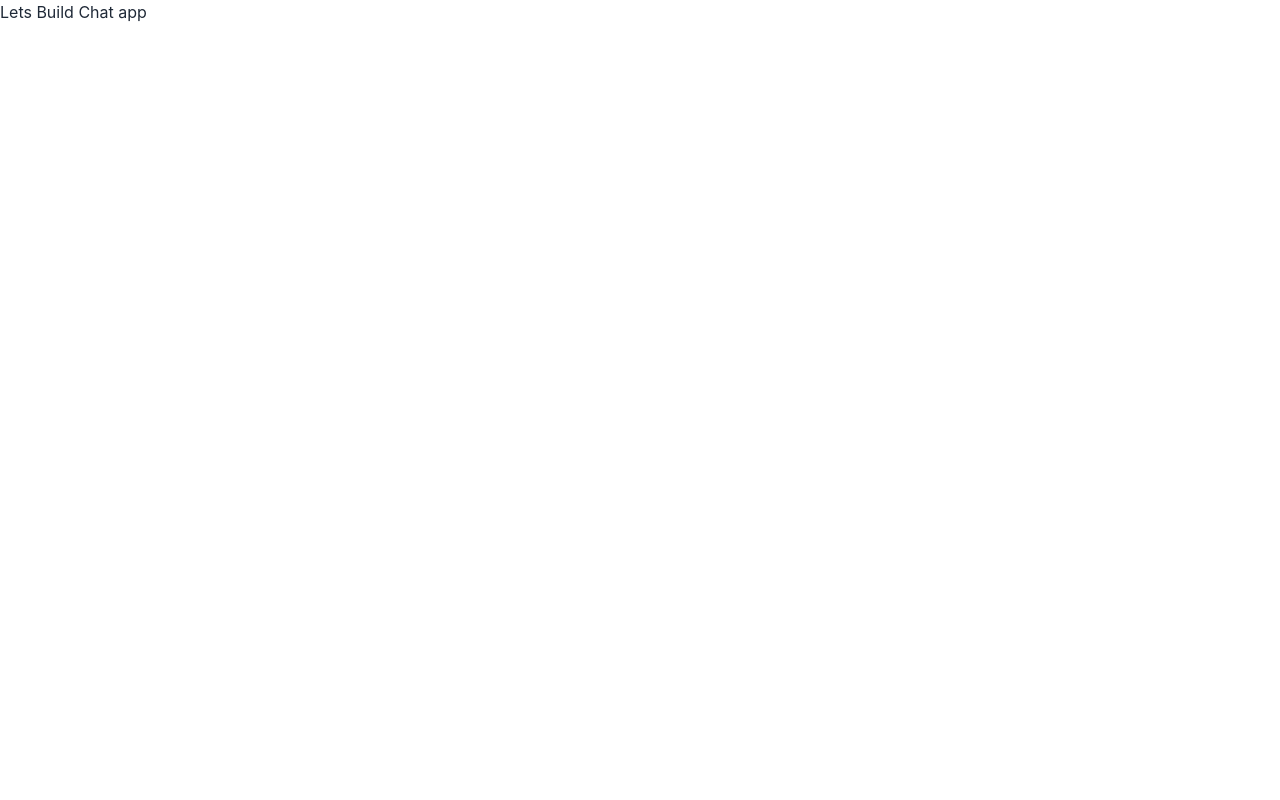
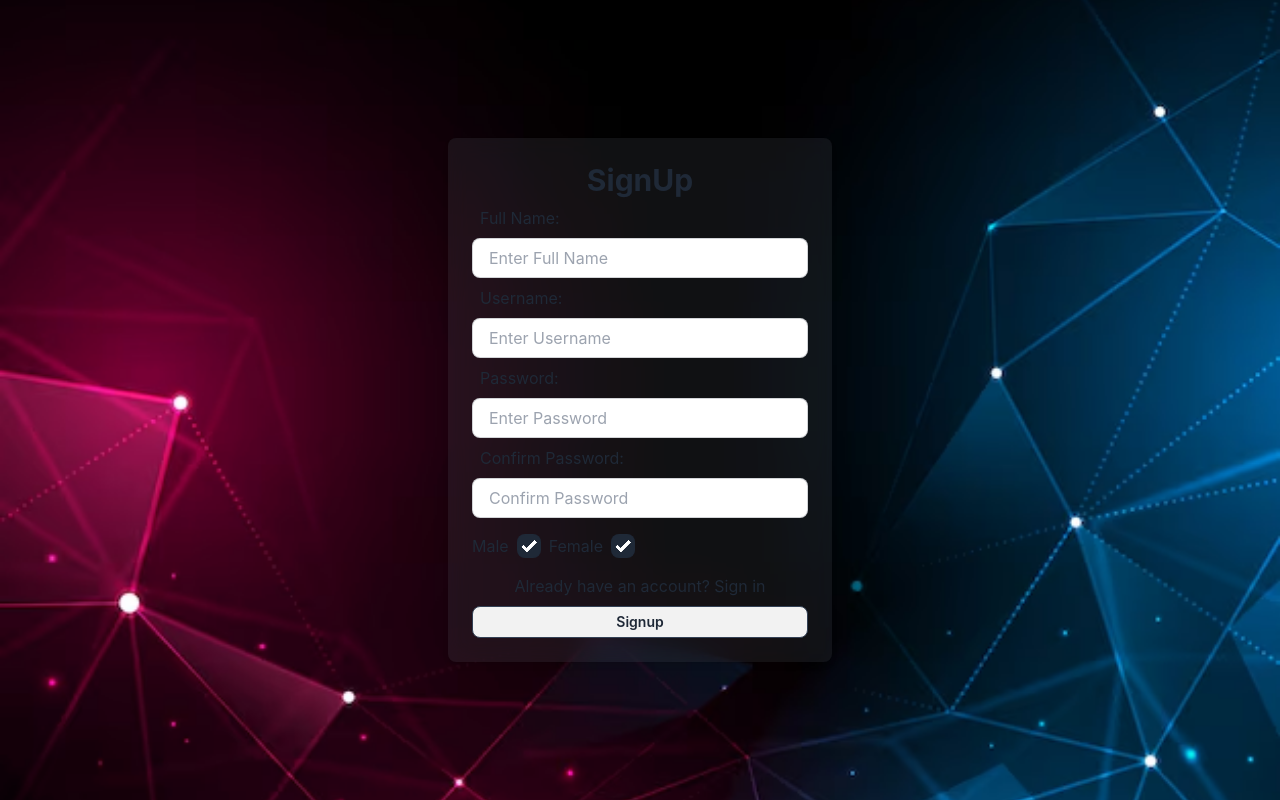
Before and after one commit to Mahesh-Motale77/Chat-Application, a React (Create React App) app in the folder frontend/: page /register in a window 1280 px wide. Built offline with nearby package versions, Linux system fonts and the light colour scheme.

Commit message:
SignUp frontend done

```diff
--- a/frontend/package.json
+++ b/frontend/package.json
@@ -8,6 +8,7 @@
     "@testing-library/user-event": "^13.5.0",
     "react": "^18.3.1",
     "react-dom": "^18.3.1",
+    "react-router-dom": "^6.23.0",
     "react-scripts": "5.0.1",
     "web-vitals": "^2.1.4"
   },
--- a/frontend/src/App.js
+++ b/frontend/src/App.js
@@ -1,11 +1,29 @@
 import './App.css';
+import {createBrowserRouter, RouterProvider} from 'react-router-dom';
+import HomePage from './components/HomePage';
+import SignUp from './components/SignUp';
+import Login from './components/Login';
+
+const router = createBrowserRouter([
+  {
+    path:"/",
+    element:<HomePage/>
+  },
+  {
+    path:"/register",
+    element:<SignUp/>
+  },
+  {
+    path:"/login",
+    element:<Login/>
+  },
+
+])
 
 function App() {
   return (
-    <div className="App">
-      Lets Build Chat app
-
-
+    <div className="p-4 h-screen flex items-center justify-center">
+      <RouterProvider router={router}>  </RouterProvider>
     </div>
   );
 }
--- /dev/null
+++ b/frontend/src/components/HomePage.jsx
@@ -0,0 +1,11 @@
+import React from 'react'
+
+const HomePage = () => {
+  return (
+    <div>
+      homepage
+    </div>
+  )
+}
+
+export default HomePage
--- /dev/null
+++ b/frontend/src/components/Login.jsx
@@ -0,0 +1,11 @@
+import React from 'react'
+
+const Login = () => {
+  return (
+    <div>
+      login
+    </div>
+  )
+}
+
+export default Login
--- /dev/null
+++ b/frontend/src/components/SignUp.jsx
@@ -0,0 +1,53 @@
+import React from 'react';
+import {Link} from 'react-router-dom';
+
+const SignUp = () => {
+  return (
+    <div className='min-w-96 mx-auto'>
+      <div className='w-full p-6 shadow-md rounded-lg  bg-gray-500 bg-clip-padding backdrop-filter backdrop-blur-md bg-opacity-15'>
+            <h1 className='text-3xl font-bold text-center'>SignUp</h1>
+            <form action="">
+                <div className=''>
+                    <label className='label p-2'>
+                        <span className='text-base label-text'>Full Name: </span>
+                    </label>
+                    <input type="text" placeholder='Enter Full Name' className='w-full input input-bordered h-10'/>
+                </div>
+                <div className=''>
+                    <label className='label p-2'>
+                        <span className='text-base label-text'>Username: </span>
+                    </label>
+                    <input type="text" placeholder='Enter Username' className='w-full input input-bordered h-10'/>
+                </div>
+                <div className=''>
+                    <label className='label p-2'>
+                        <span className='text-base label-text'>Password: </span>
+                    </label>
+                    <input type="password" placeholder='Enter Password' className='w-full input input-bordered h-10'/>
+                </div>
+                <div className=''>
+                    <label className='label p-2'>
+                        <span className='text-base label-text'>Confirm Password: </span>
+                    </label>
+                    <input type="password" placeholder='Confirm Password' className='w-full input input-bordered h-10'/>
+                </div>
+                <div className='flex items-center my-4'>
+                    <div className='flex items-center'>
+                        <p className=''>Male</p>
+                        <input type="checkbox" defaultChecked className="checkbox mx-2" />
+                    </div>
+                    <div className='flex items-center'>
+                        <p className=''>Female</p>
+                        <input type="checkbox" defaultChecked className="checkbox mx-2" />
+                    </div>
+                </div>
+                <p className='text-center'>Already have an account? <Link to="/login">Sign in</Link> </p>
+                <button className='btn btn-block btn-sm mt-2 border border-slate-700'>Signup</button>
+
+            </form>
+      </div>
+    </div>
+  )
+}
+
+export default SignUp
--- a/frontend/src/index.css
+++ b/frontend/src/index.css
@@ -2,7 +2,10 @@
 @tailwind components;
 @tailwind utilities;
 body {
-  margin: 0;
+  background: url("../public/bg-img.avif");
+  background-size: cover  ;
+  background-repeat: no-repeat;
+  background-position: center;
   font-family: -apple-system, BlinkMacSystemFont, 'Segoe UI', 'Roboto', 'Oxygen',
     'Ubuntu', 'Cantarell', 'Fira Sans', 'Droid Sans', 'Helvetica Neue',
     sans-serif;
--- a/frontend/tailwind.config.js
+++ b/frontend/tailwind.config.js
@@ -1,6 +1,6 @@
 /** @type {import('tailwindcss').Config} */
 module.exports = {
-  content: ["./src/**/*.{html,js}"],
+  content: ["./src/**/*.{html,js,jsx}"],
   theme: {
     extend: {},
   },
```
Also changed, not shown: frontend/public/bg-img.avif (added), 1 other file (tests, documents, lock files or other folders).
